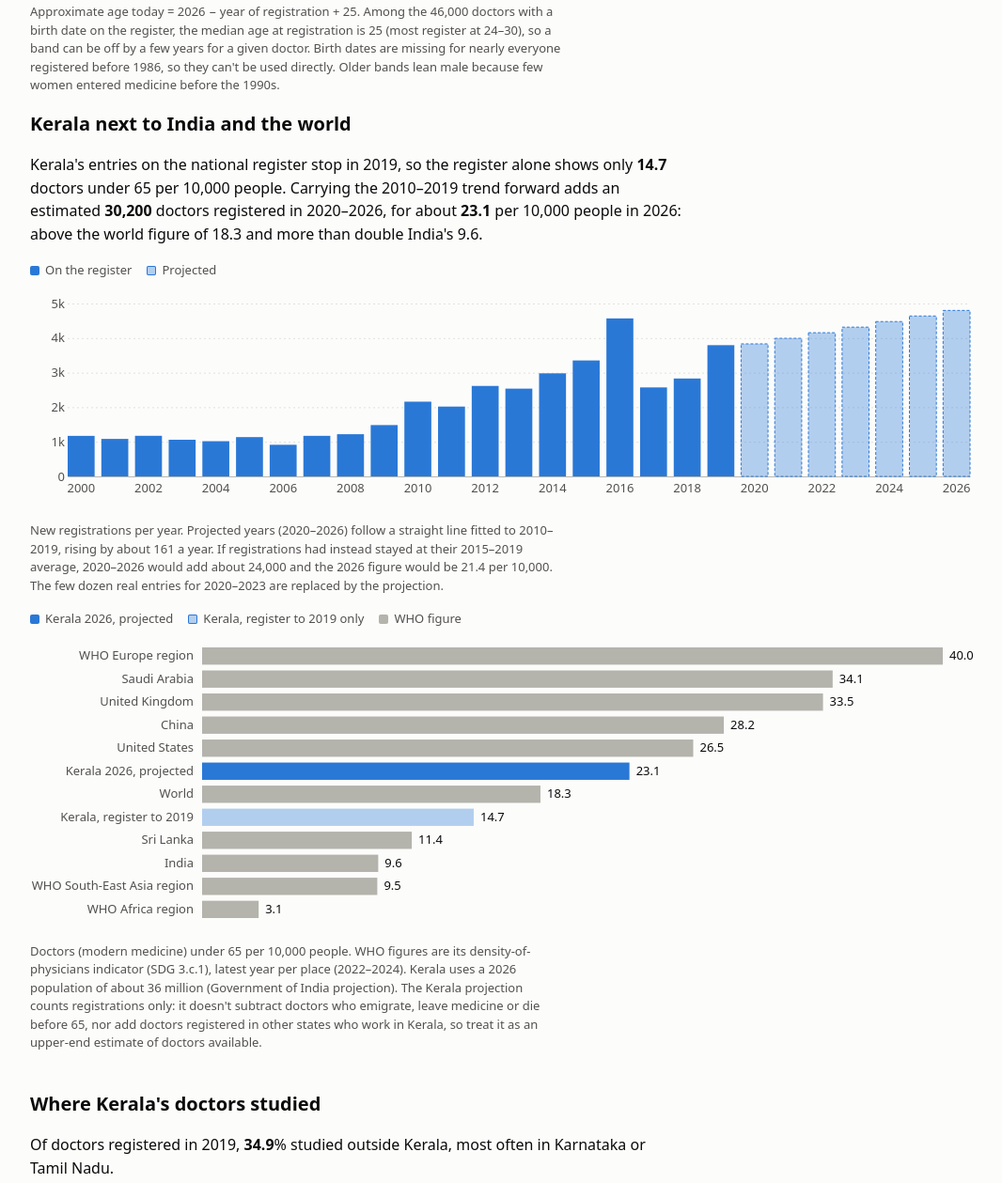
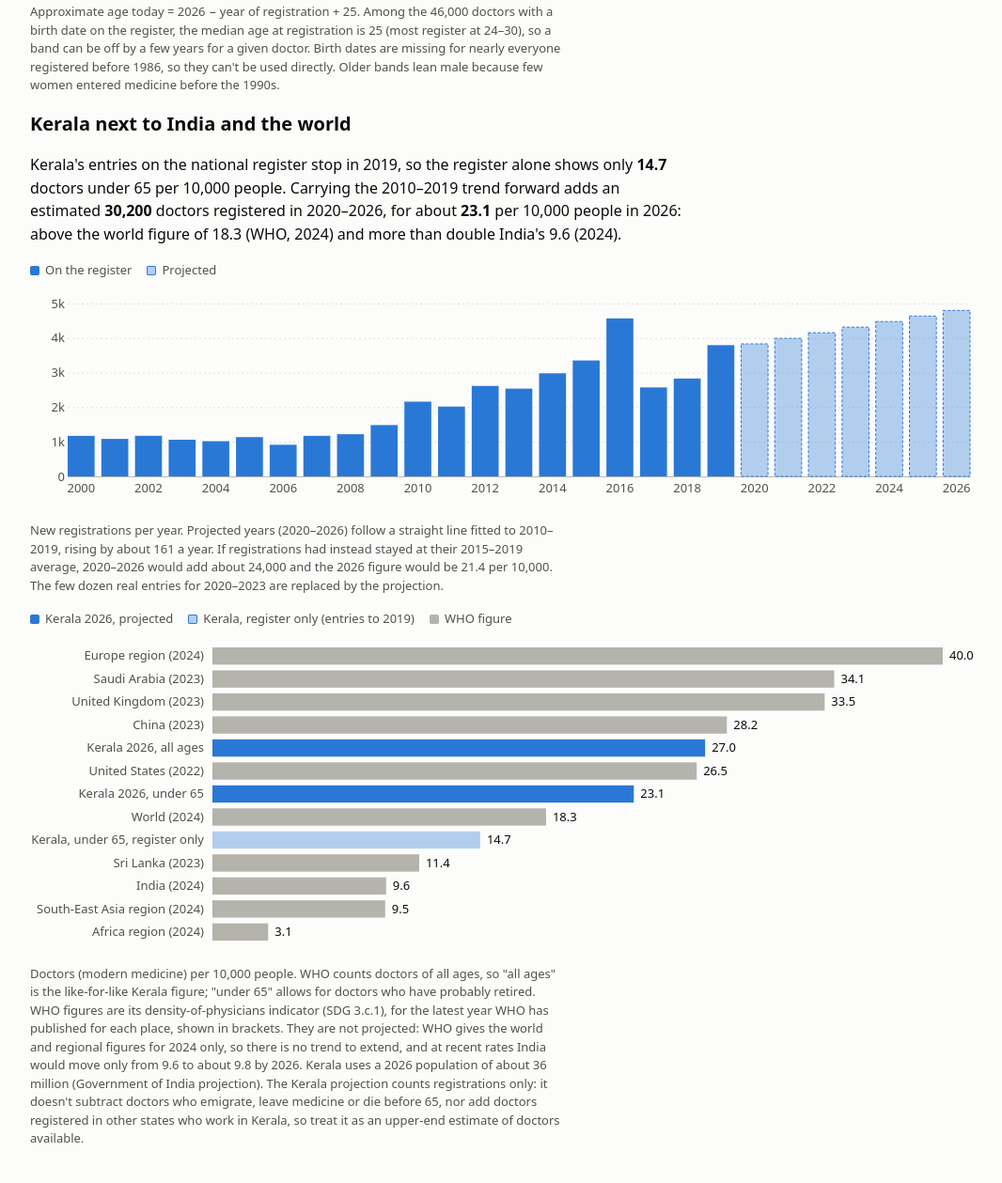
Before and after one commit to nethahussain/india-doctors-dashboard, a plain HTML site: page index.html in a window 1280 px wide. Shown: the part 1354-2613 px from the top of the page at 94% size, without its empty margins (104-1170 px from the left). Drawn offline with nearby package versions, Linux system fonts and the light colour scheme.

Commit message:
Label WHO figures with their year; show Kerala 2026 for all ages and under 65
Co-Authored-By: Claude Opus 5.5 <noreply@anthropic.com>

```diff
--- a/index.html
+++ b/index.html
@@ -211,7 +211,7 @@ window.dash = (() => {
     <p class="kd-note">Approximate age today = 2026 − year of registration + 25. Among the 46,000 doctors with a birth date on the register, the median age at registration is 25 (most register at 24–30), so a band can be off by a few years for a given doctor. Birth dates are missing for nearly everyone registered before 1986, so they can't be used directly. Older bands lean male because few women entered medicine before the 1990s.</p>
 
     <h2>Kerala next to India and the world</h2>
-    <p class="kd-say">Kerala's entries on the national register stop in 2019, so the register alone shows only <b data-draw="d-work" data-source="age_summary" data-field="per10k_working" data-row="0">—</b> doctors under 65 per 10,000 people. Carrying the 2010–2019 trend forward adds an estimated <b data-draw="p-added" data-source="projection" data-field="added" data-row="0">—</b> doctors registered in 2020–2026, for about <b data-draw="p-rate" data-source="projection" data-field="per10k_2026" data-row="0">—</b> per 10,000 people in 2026: above the world figure of <span data-draw="d-world" data-source="who_ref" data-field="world" data-row="0">—</span> and more than double India's <span data-draw="d-india" data-source="who_ref" data-field="india" data-row="0">—</span>.</p>
+    <p class="kd-say">Kerala's entries on the national register stop in 2019, so the register alone shows only <b data-draw="d-work" data-source="age_summary" data-field="per10k_working" data-row="0">—</b> doctors under 65 per 10,000 people. Carrying the 2010–2019 trend forward adds an estimated <b data-draw="p-added" data-source="projection" data-field="added" data-row="0">—</b> doctors registered in 2020–2026, for about <b data-draw="p-rate" data-source="projection" data-field="per10k_2026" data-row="0">—</b> per 10,000 people in 2026: above the world figure of <span data-draw="d-world" data-source="who_ref" data-field="world" data-row="0">—</span> (WHO, <span data-draw="d-wyear" data-source="who_ref" data-field="world_year" data-row="0">—</span>) and more than double India's <span data-draw="d-india" data-source="who_ref" data-field="india" data-row="0">—</span> (<span data-draw="d-iyear" data-source="who_ref" data-field="india_year" data-row="0">—</span>).</p>
     <ul class="kd-legend" aria-label="Legend">
       <li><span class="kd-sw" data-swatch="0"></span>On the register</li>
       <li><span class="kd-sw kd-sw-proj"></span>Projected</li>
@@ -220,11 +220,11 @@ window.dash = (() => {
     <p class="kd-note">New registrations per year. Projected years (2020–2026) follow a straight line fitted to 2010–2019, rising by about <span data-draw="p-slope" data-source="projection" data-field="slope" data-row="0">—</span> a year. If registrations had instead stayed at their 2015–2019 average, 2020–2026 would add <span data-draw="p-addlow" data-source="projection" data-field="added_low" data-row="0">—</span> and the 2026 figure would be <span data-draw="p-ratelow" data-source="projection" data-field="per10k_2026_low" data-row="0">—</span> per 10,000. The few dozen real entries for 2020–2023 are replaced by the projection.</p>
     <ul class="kd-legend" aria-label="Legend">
       <li><span class="kd-sw" data-swatch="0"></span>Kerala 2026, projected</li>
-      <li><span class="kd-sw kd-sw-proj"></span>Kerala, register to 2019 only</li>
+      <li><span class="kd-sw kd-sw-proj"></span>Kerala, register only (entries to 2019)</li>
       <li><span class="kd-sw" data-swatch="muted"></span>WHO figure</li>
     </ul>
     <div class="kd-hbar" id="density-chart" data-draw="density-chart" data-source="density" style="min-height: 290px"></div>
-    <p class="kd-note">Doctors (modern medicine) under 65 per 10,000 people. WHO figures are its density-of-physicians indicator (SDG 3.c.1), latest year per place (2022–2024). Kerala uses a 2026 population of about 36 million (Government of India projection). The Kerala projection counts registrations only: it doesn't subtract doctors who emigrate, leave medicine or die before 65, nor add doctors registered in other states who work in Kerala, so treat it as an upper-end estimate of doctors available.</p>
+    <p class="kd-note">Doctors (modern medicine) per 10,000 people. WHO counts doctors of all ages, so "all ages" is the like-for-like Kerala figure; "under 65" allows for doctors who have probably retired. WHO figures are its density-of-physicians indicator (SDG 3.c.1), for the latest year WHO has published for each place, shown in brackets. They are not projected: WHO gives the world and regional figures for 2024 only, so there is no trend to extend, and at recent rates India would move only from 9.6 to about 9.8 by 2026. Kerala uses a 2026 population of about 36 million (Government of India projection). The Kerala projection counts registrations only: it doesn't subtract doctors who emigrate, leave medicine or die before 65, nor add doctors registered in other states who work in Kerala, so treat it as an upper-end estimate of doctors available.</p>
   </section>
 
   <section class="kd-sec" id="studied">
@@ -382,10 +382,10 @@ dash.calc('age_summary', {
 dash.calc('who_ref', {
   inputs: ['who_density'],
   title: 'World and India reference figures',
-  description: 'WHO doctors per 10,000 people for the world and for India.',
+  description: 'WHO doctors per 10,000 people for the world and for India, with the year of each figure.',
   fn: (who_density) => {
-    const get = (p) => { const r = who_density.find((x) => x.place === p); return r ? +r.per_10k : null; };
-    return [{ world: get('World'), india: get('India') }];
+    const row = (p) => who_density.find((x) => x.place === p) || {};
+    return [{ world: +row('World').per_10k, world_year: +row('World').year, india: +row('India').per_10k, india_year: +row('India').year }];
   }
 });
 
@@ -431,7 +431,7 @@ dash.calc('proj_years', {
 dash.calc('density', {
   inputs: ['age_band', 'who_density', 'per_year'],
   title: 'Doctors per 10,000 people',
-  description: 'Kerala in 2026 (doctors under 65 on the register plus projected 2020–2026 registrations), Kerala from the register alone, and WHO figures for the world, India, selected countries and WHO regions, highest first.',
+  description: 'Kerala in 2026 (all ages, and under 65: doctors on the register plus projected 2020–2026 registrations), Kerala under 65 from the register alone, and WHO figures for the world, India, selected countries and WHO regions, highest first.',
   fn: (age_band, who_density, per_year) => {
     const T = new Map(per_year.map((r) => [+r.year, +r.Total]));
     const xs = []; for (let y = 2010; y <= 2019; y++) xs.push(y);
@@ -439,14 +439,15 @@ dash.calc('density', {
     const slope = xs.reduce((a, x) => a + (x - mx) * (T.get(x) - my), 0) / xs.reduce((a, x) => a + (x - mx) ** 2, 0);
     const proj = (y) => Math.round(my + slope * (y - mx));
     const flat = Math.round([2015, 2016, 2017, 2018, 2019].reduce((a, y) => a + T.get(y), 0) / 5);
-    let working = 0, late = 0, added = 0;
-    for (const r of age_band) if (+r.working_age === 1) working += +r.Doctors;
+    let working = 0, total = 0, late = 0, added = 0;
+    for (const r of age_band) { total += +r.Doctors; if (+r.working_age === 1) working += +r.Doctors; }
     for (let y = 2020; y <= 2026; y++) { late += T.get(y) || 0; added += proj(y); }
     const per10k = (n) => Math.round(n / (KERALA_POP / 1e4) * 10) / 10;
     const rows = [
-      { label: 'Kerala 2026, projected', value: per10k(working - late + added), low: per10k(working - late + flat * 7), kind: 'kerala', year: 2026 },
-      { label: 'Kerala, register to 2019', value: per10k(working), kind: 'kerala_reg', year: 2026 },
-      ...who_density.map((r) => ({ label: r.place, value: +r.per_10k, kind: r.kind, year: +r.year })),
+      { label: 'Kerala 2026, all ages', value: per10k(total - late + added), low: per10k(total - late + flat * 7), kind: 'kerala', who: 'all', year: 2026 },
+      { label: 'Kerala 2026, under 65', value: per10k(working - late + added), low: per10k(working - late + flat * 7), kind: 'kerala', who: 'u65', year: 2026 },
+      { label: 'Kerala, under 65, register only', value: per10k(working), kind: 'kerala_reg', year: 2026 },
+      ...who_density.map((r) => ({ label: r.place.replace(/^WHO /, '') + ' (' + r.year + ')', value: +r.per_10k, kind: r.kind, year: +r.year })),
     ];
     return rows.sort((a, b) => b.value - a.value);
   }
@@ -536,6 +537,8 @@ kdNum('p-addlow', 'projection', 'added_low', (v) => 'about ' + d3.format(',')(Ma
 kdNum('p-ratelow', 'projection', 'per10k_2026_low', f1);
 kdNum('d-world', 'who_ref', 'world', f1);
 kdNum('d-india', 'who_ref', 'india', f1);
+kdNum('d-wyear', 'who_ref', 'world_year');
+kdNum('d-iyear', 'who_ref', 'india_year');
 
 function kdFail(el, d) {
   el.replaceChildren();
@@ -817,14 +820,15 @@ dash.draw('density-chart', (el) => {
   const rows = d.data.map((r) => {
     const key = r.kind === 'kerala' ? 'kerala' : r.kind === 'kerala_reg' ? 'reg' : 'who';
     const tip = [{ text: 'Doctors per 10,000 people', value: f1(r.value) }];
-    if (r.kind === 'kerala') tip.push({ text: 'Low case (registrations flat)', value: f1(r.low) }, { text: 'Register to 2019 + projected 2020–2026', value: '' });
+    if (r.kind === 'kerala') tip.push({ text: 'Low case (registrations flat)', value: f1(r.low) },
+      { text: r.who === 'all' ? 'Everyone on the register + projected 2020–2026' : 'Under 65 on the register + projected 2020–2026', value: '' });
     else if (r.kind === 'kerala_reg') tip.push({ text: 'Under 65 on the register; misses 2020–2026', value: '' });
     else tip.push({ text: 'Source: WHO, ' + r.year, value: '' });
     return { label: r.label, total: r.value, parts: { [key]: r.value }, tip };
   });
   window.kdHBars(el, rows, { fmt: f1,
     series: [{ key: 'kerala', color: window.kdSer(0) }, { key: 'reg', color: kdProjFill }, { key: 'who', color: window.kdSer('muted') }],
-    label: 'Bars of doctors per 10,000 people, highest first: WHO Europe region, Saudi Arabia, the UK, China and the US lead; Kerala in 2026, projected, comes next at about 23, above the world figure of 18.3; Kerala from the register alone is 14.7; India and the South-East Asia region are about 9.5; the Africa region is lowest.' });
+    label: 'Bars of doctors per 10,000 people, highest first: the Europe region, Saudi Arabia, the UK and China lead; Kerala in 2026, projected, is about 27 for all ages and 23 for doctors under 65, above the US and well above the world figure of 18.3 for 2024; Kerala from the register alone is 14.7; India and the South-East Asia region are about 9.5; the Africa region is lowest.' });
 });
 
 const KD_GEO = JSON.parse(document.getElementById('kd-geo').textContent);
```
